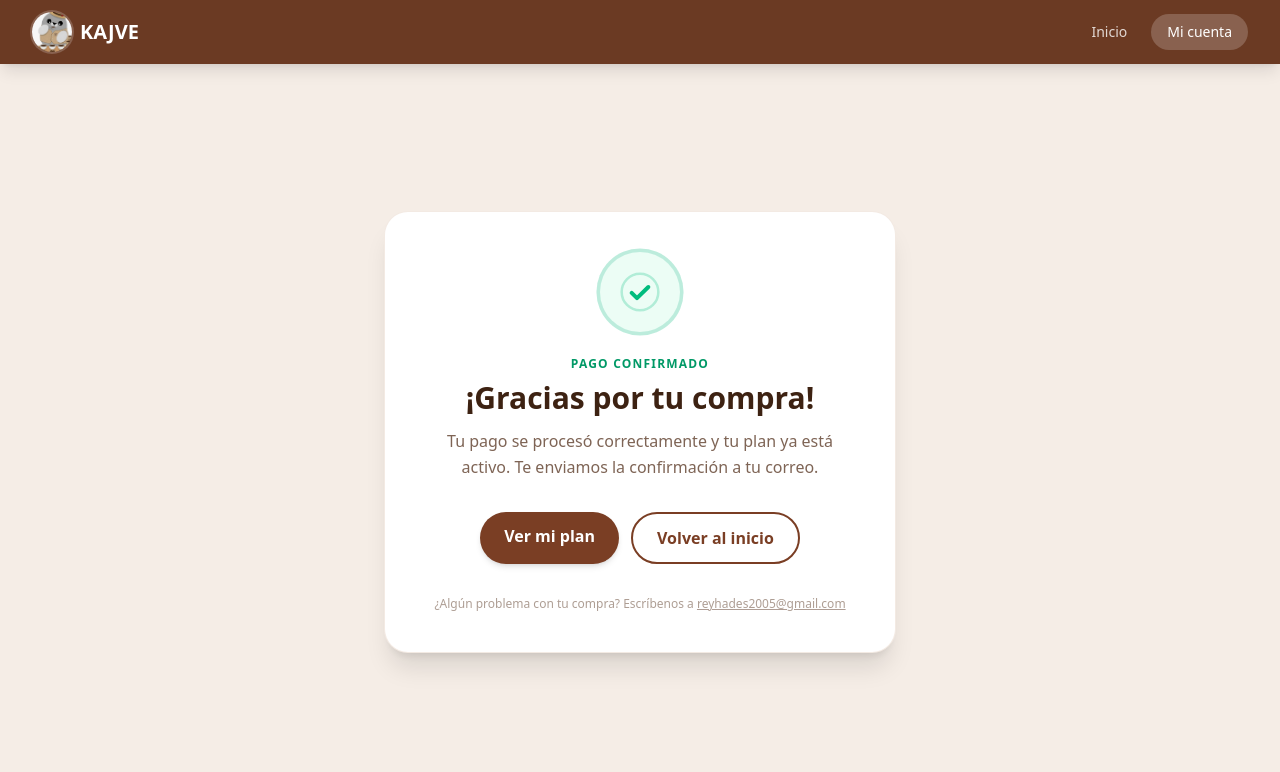
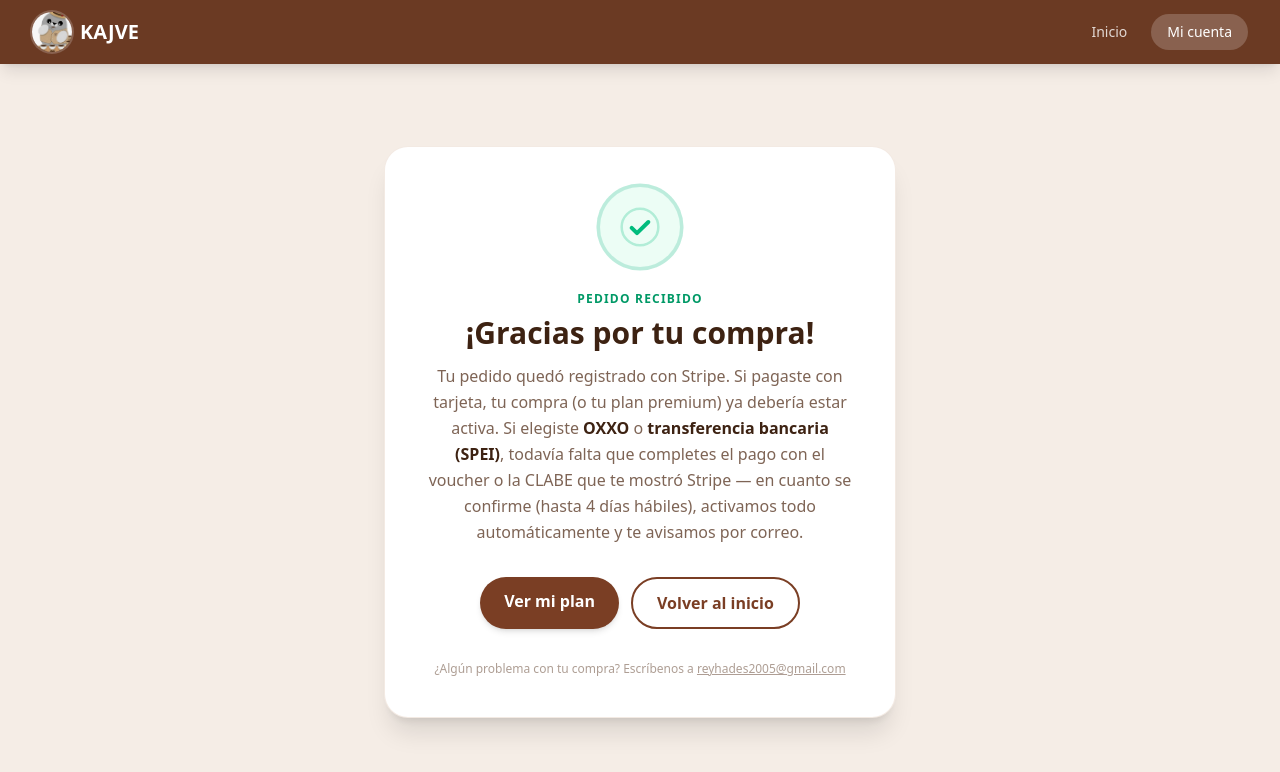
Before and after one commit to vicpoo/kajveFront, an Angular app: page /orden/exito in a window 1280 px wide. Shown: the top 772 px of the page. Built offline with nearby package versions, Linux system fonts and the light colour scheme.

Commit message:
mejora de UI premium-page

```diff
--- a/src/app/pages/order-success-page/order-success-page.component.html
+++ b/src/app/pages/order-success-page/order-success-page.component.html
@@ -58,7 +58,9 @@
   <div class="w-full max-w-lg pop-in">
     <div class="bg-white rounded-3xl shadow-xl border border-[#D7BBA4]/30 p-8 sm:p-10 text-center">
 
-      <!-- Icono de éxito -->
+      <!-- Icono: seguimos celebrando que el pedido se registró, pero ya
+           no afirmamos "pago confirmado" — con OXXO/transferencia
+           Stripe manda aquí ANTES de que el dinero llegue. -->
       <div class="flex justify-center mb-6">
         <div class="ring-pulse w-20 h-20 rounded-full bg-emerald-50 flex items-center justify-center">
           <svg class="w-10 h-10 text-emerald-500" viewBox="0 0 24 24" fill="none">
@@ -68,10 +70,14 @@
         </div>
       </div>
 
-      <p class="text-xs font-semibold uppercase tracking-widest text-emerald-600 mb-2">Pago confirmado</p>
+      <p class="text-xs font-semibold uppercase tracking-widest text-emerald-600 mb-2">Pedido recibido</p>
       <h1 class="text-2xl sm:text-3xl font-bold text-[#3D2212]">¡Gracias por tu compra!</h1>
       <p class="text-[#5E3D2A]/80 mt-3 leading-relaxed">
-        Tu pago se procesó correctamente y tu plan ya está activo. Te enviamos la confirmación a tu correo.
+        Tu pedido quedó registrado con Stripe. Si pagaste con tarjeta, tu compra (o tu plan premium) ya debería
+        estar activa. Si elegiste <span class="font-semibold text-[#3D2212]">OXXO</span> o
+        <span class="font-semibold text-[#3D2212]">transferencia bancaria (SPEI)</span>, todavía falta que
+        completes el pago con el voucher o la CLABE que te mostró Stripe — en cuanto se confirme (hasta 4 días
+        hábiles), activamos todo automáticamente y te avisamos por correo.
       </p>
 
       <!-- Referencia de la sesión de Stripe, si viene en la URL -->
--- a/src/app/pages/premium-page/premium-page.component.html
+++ b/src/app/pages/premium-page/premium-page.component.html
@@ -7,21 +7,18 @@
         <img src="assets/logo_kajve.jpeg" alt="KAJVE" class="w-10 h-10 rounded-full object-cover ring-2 ring-white/20">
         <span class="text-xl font-bold text-white">KAJVE</span>
       </a>
-
       <div class="hidden md:flex items-center space-x-6">
         <a routerLink="/" class="text-white/80 hover:text-white transition-colors text-sm">Inicio</a>
         <a routerLink="/login" class="bg-white/20 text-white px-4 py-2 rounded-full text-sm font-medium hover:bg-white/30 transition-all">
           Iniciar sesión
         </a>
       </div>
-
       <button (click)="mobileMenuOpen = !mobileMenuOpen" class="md:hidden text-white p-2">
         <svg class="w-6 h-6" fill="none" stroke="currentColor" viewBox="0 0 24 24">
           <path stroke-linecap="round" stroke-linejoin="round" stroke-width="2" d="M4 6h16M4 12h16M4 18h16"></path>
         </svg>
       </button>
     </div>
-
     <div *ngIf="mobileMenuOpen" class="md:hidden py-4 border-t border-white/10">
       <div class="flex flex-col space-y-3">
         <a routerLink="/" (click)="mobileMenuOpen = false" class="text-white/80 hover:text-white transition-colors">Inicio</a>
@@ -30,7 +27,6 @@
     </div>
   </div>
 </nav>
-
 <main class="min-h-screen bg-[#F5EDE6]">
   <div class="container mx-auto px-4 py-6 sm:px-6 lg:px-8">
     <div class="text-sm text-[#7A3E24]/70 mb-4">
@@ -38,12 +34,10 @@
       <span class="mx-2">›</span>
       <span class="text-[#7A3E24]">Premium</span>
     </div>
-
     <!-- Banner de error global -->
     <div *ngIf="errorMessage" class="mb-6 rounded-xl border border-red-200 bg-red-50 px-4 py-3 text-sm text-red-700 max-w-3xl mx-auto">
       ⚠️ {{ errorMessage }}
     </div>
-
     <!-- Bloqueo por sesión: si no hay id_usuario, no dejamos avanzar al checkout -->
     <div *ngIf="!loadingPlanes && !idUsuarioActual" class="mb-6 rounded-xl border border-amber-200 bg-amber-50 px-4 py-3 text-sm text-amber-800 max-w-3xl mx-auto flex items-center justify-between gap-4 flex-wrap">
       <span>🔒 Necesitas iniciar sesión para activar un plan premium.</span>
@@ -51,7 +45,6 @@
         Iniciar sesión
       </a>
     </div>
-
     <!-- Loading -->
     <div *ngIf="loadingPlanes" class="bg-white rounded-2xl shadow-md p-10 border border-[#D7BBA4]/30 flex justify-center items-center gap-2 max-w-3xl mx-auto">
       <svg class="animate-spin h-5 w-5 text-[#7A3E24]" viewBox="0 0 24 24">
@@ -60,13 +53,11 @@
       </svg>
       <span class="text-[#5E3D2A]">Cargando planes...</span>
     </div>
-
     <!-- Sin planes -->
     <div *ngIf="!loadingPlanes && !errorMessage && planes.length === 0"
          class="bg-white rounded-2xl shadow-md p-10 border border-[#D7BBA4]/30 text-center text-[#5E3D2A] max-w-3xl mx-auto">
       Todavía no hay planes premium configurados.
     </div>
-
     <!-- Pricing cards -->
     <div *ngIf="!loadingPlanes && planes.length > 0" class="grid grid-cols-1 md:grid-cols-3 gap-6 max-w-5xl mx-auto items-stretch">
       <div *ngFor="let plan of planes"
@@ -82,12 +73,10 @@
            [class.to-[#7A3E24]]="plan.destacado"
            [class.shadow-2xl]="plan.destacado"
            [class.scale-[1.03]]="plan.destacado">
-
         <!-- Badge de destacado -->
         <div *ngIf="plan.destacado" class="absolute top-0 right-0 bg-amber-400 text-[#3D2212] text-xs font-bold px-4 py-1.5 rounded-bl-2xl tracking-wide">
           ✦ MÁS ELEGIDO
         </div>
-
         <div class="p-7 flex flex-col flex-1">
           <p class="text-xs font-semibold uppercase tracking-widest mb-1"
              [class.text-[#7A3E24]]="!plan.destacado"
@@ -99,7 +88,6 @@
               [class.text-white]="plan.destacado">
             {{ plan.nombre }}
           </h3>
-
           <div class="flex items-end gap-1 mb-1">
             <span class="text-4xl font-extrabold"
                   [class.text-[#3D2212]]="!plan.destacado"
@@ -112,7 +100,6 @@
               / {{ plan.meses === 1 ? 'mes' : plan.meses + ' meses' }}
             </span>
           </div>
-
           <p class="text-xs mb-5"
              [class.text-[#5E3D2A]/70]="!plan.destacado"
              [class.text-white/60]="plan.destacado">
@@ -123,7 +110,6 @@
               · ahorras {{ plan.ahorroPct | number:'1.0-0' }}%
             </span>
           </p>
-
           <ul class="space-y-2.5 mb-7 flex-1">
             <li class="flex items-start gap-2 text-sm"
                 [class.text-[#5E3D2A]]="!plan.destacado"
@@ -144,7 +130,6 @@
               Reportes y alertas con prioridad
             </li>
           </ul>
-
           <button (click)="seleccionarPlan(plan)"
                   [disabled]="!idUsuarioActual"
                   class="w-full py-3 rounded-xl font-semibold transition-all disabled:opacity-50 disabled:cursor-not-allowed"
@@ -159,7 +144,6 @@
         </div>
       </div>
     </div>
-
     <!-- Formulario de compra -->
     <div id="checkout-form" *ngIf="idUsuarioActual" class="mt-10 bg-white rounded-2xl shadow-md p-6 border border-[#D7BBA4]/30 max-w-2xl mx-auto">
       <h3 class="font-bold text-[#3D2212] text-lg mb-1">Completa tu compra</h3>
@@ -167,7 +151,6 @@
         Plan seleccionado: <span class="font-semibold text-[#7A3E24]">{{ planSeleccionado.nombre }}</span> ·
         {{ planSeleccionado.precio | currency:'MXN':'symbol':'1.0-0' }}
       </p>
-
       <form (ngSubmit)="submitOrder()" class="space-y-4">
         <div class="grid grid-cols-1 sm:grid-cols-2 gap-4">
           <div>
@@ -187,7 +170,6 @@
                    placeholder="tu@email.com" required>
           </div>
         </div>
-
         <div class="grid grid-cols-1 sm:grid-cols-2 gap-4">
           <div>
             <label class="block text-sm font-medium text-[#5E3D2A] mb-1">Teléfono</label>
@@ -202,11 +184,36 @@
                    placeholder="MX">
           </div>
         </div>
-
         <div *ngIf="successMessage" class="rounded-xl border border-emerald-200 bg-emerald-50 px-4 py-3 text-sm text-emerald-700">
           ✅ {{ successMessage }}
         </div>
-
+        <!-- Métodos de pago aceptados en Stripe Checkout. OXXO y
+             transferencia SPEI son asíncronos: la orden se crea igual,
+             pero el backend NO activa es_premium hasta que Stripe
+             confirma el dinero (puede tardar hasta 4 días hábiles).
+             Mientras tanto el plan queda 'pendiente' de activación. -->
+        <div class="rounded-xl bg-[#F2E3D2]/60 border border-[#D7BBA4]/40 px-5 py-4">
+          <p class="text-[11px] font-semibold text-[#3D2212] uppercase tracking-widest mb-3">
+            Métodos de pago disponibles
+          </p>
+          <div class="grid grid-cols-1 sm:grid-cols-3 gap-3 sm:gap-0">
+            <div class="sm:pr-4">
+              <p class="text-sm font-semibold text-[#3D2212]">Tarjeta</p>
+              <p class="text-xs text-[#5E3D2A]/70 mt-0.5">Activación inmediata</p>
+            </div>
+            <div class="sm:px-4 sm:border-l sm:border-[#D7BBA4]/60">
+              <p class="text-sm font-semibold text-[#3D2212]">OXXO</p>
+              <p class="text-xs text-[#5E3D2A]/70 mt-0.5">Hasta 4 días hábiles</p>
+            </div>
+            <div class="sm:pl-4 sm:border-l sm:border-[#D7BBA4]/60">
+              <p class="text-sm font-semibold text-[#3D2212]">Transferencia SPEI</p>
+              <p class="text-xs text-[#5E3D2A]/70 mt-0.5">1 a 3 días hábiles</p>
+            </div>
+          </div>
+          <p class="text-xs text-[#5E3D2A]/70 leading-relaxed border-t border-[#D7BBA4]/50 mt-3 pt-3">
+            Con OXXO o transferencia, tu premium se activa automáticamente en cuanto Stripe confirme el pago.
+          </p>
+        </div>
         <button type="submit" [disabled]="loading || !planSeleccionadoId"
                 class="w-full bg-gradient-to-r from-[#7A3E24] to-[#5F2E19] text-white py-4 rounded-xl font-semibold hover:opacity-90 transition-all disabled:opacity-50 disabled:cursor-not-allowed shadow-md hover:shadow-lg text-lg">
           <span *ngIf="loading" class="flex items-center justify-center gap-2">
@@ -218,7 +225,6 @@
           </span>
           <span *ngIf="!loading">✦ Activar premium y pagar con Stripe</span>
         </button>
-
         <p class="text-center text-xs text-[#5E3D2A]/60">
           🔒 Tus datos están seguros. El pago se procesa a través de Stripe.
         </p>
```
Also changed, not shown: src/app/pages/order-page/order-page.component.html (+10 -20 lines).
